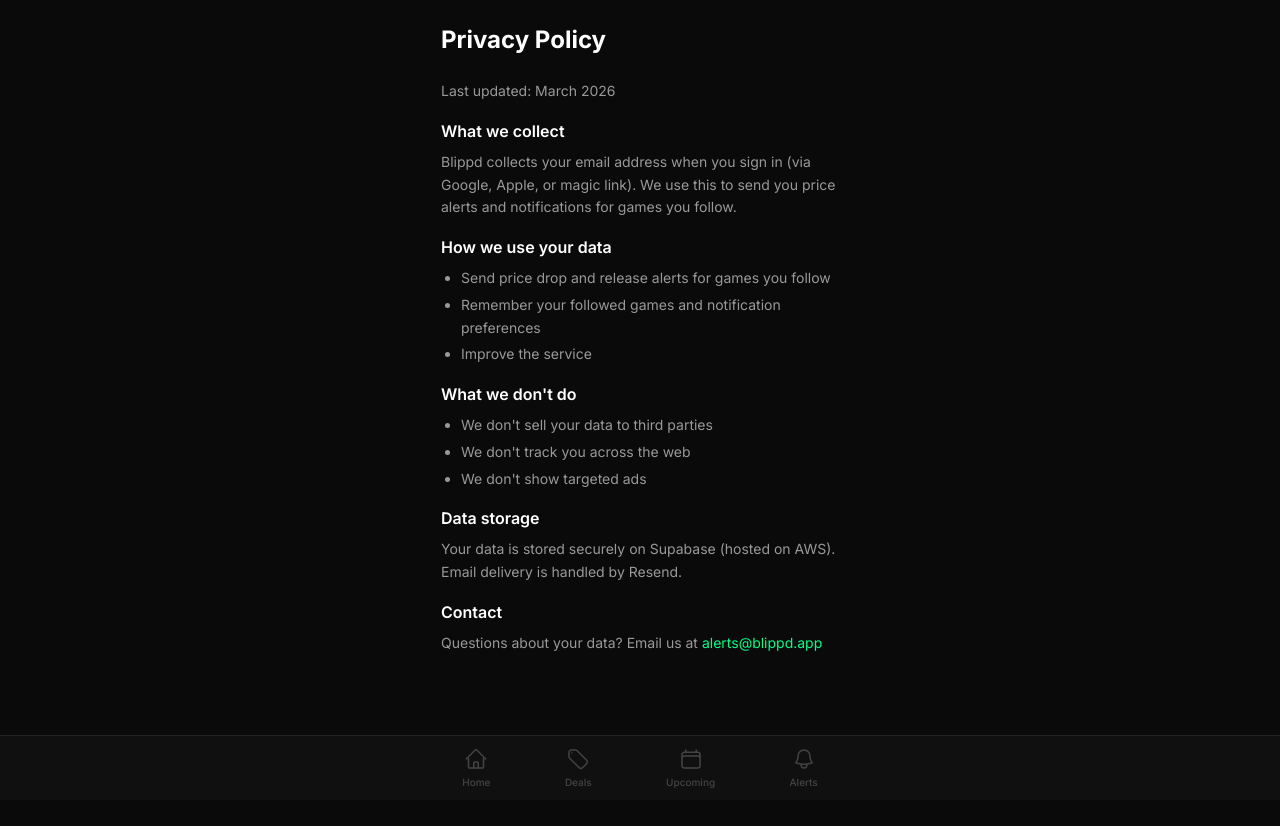
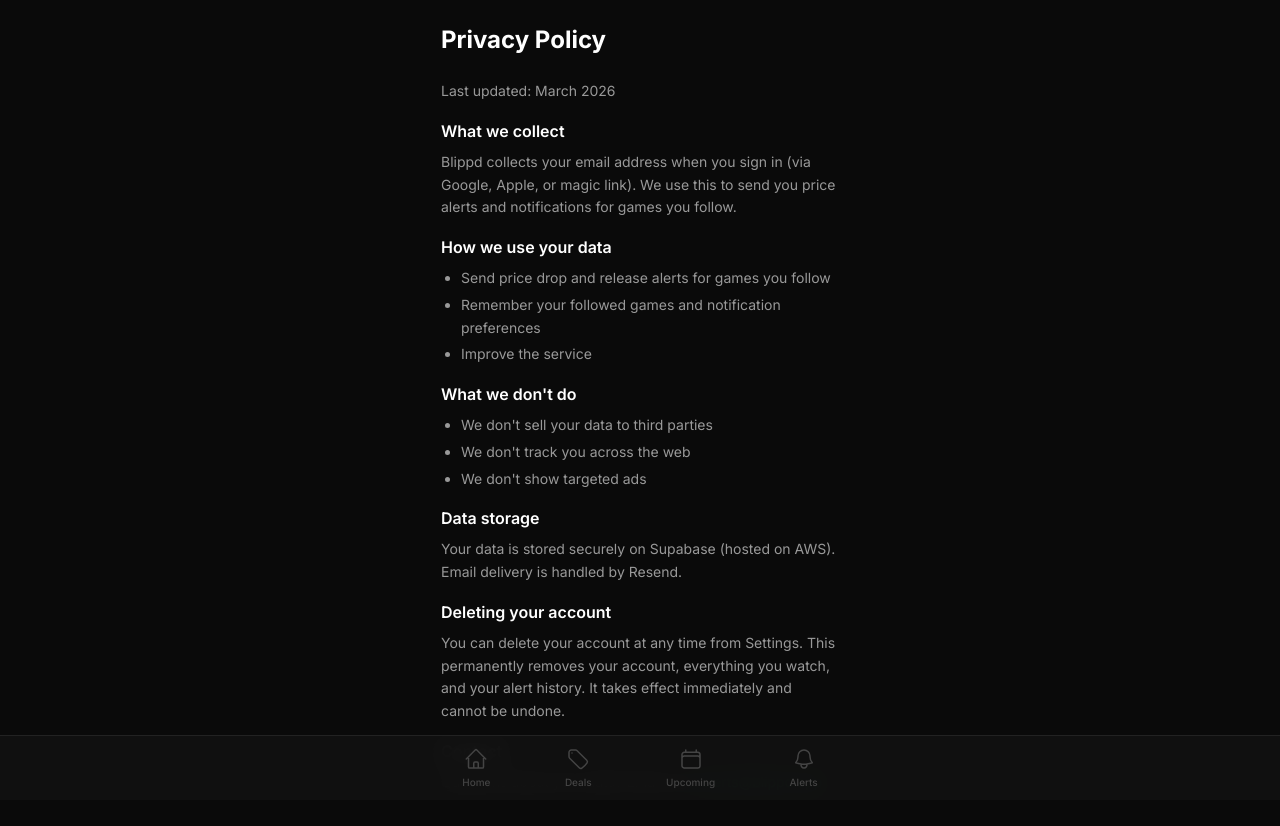
Before and after one commit to huntcuttin/blipd, a Next.js app: page /privacy in a window 1280 px wide. Shown: the top 826 px of the page. Before the commit the page ends 800 px from the top, so only its background shows below. Built offline with nearby package versions, Linux system fonts and the light colour scheme; no server answers.

Commit message:
Document account deletion on the privacy page

```diff
--- a/src/app/privacy/page.tsx
+++ b/src/app/privacy/page.tsx
@@ -41,6 +41,15 @@
         </section>
 
         <section>
+          <h2 className="text-white font-semibold text-base mb-2">Deleting your account</h2>
+          <p>
+            You can delete your account at any time from Settings. This permanently
+            removes your account, everything you watch, and your alert history. It
+            takes effect immediately and cannot be undone.
+          </p>
+        </section>
+
+        <section>
           <h2 className="text-white font-semibold text-base mb-2">Contact</h2>
           <p>
             Questions about your data? Email us at{" "}
```
